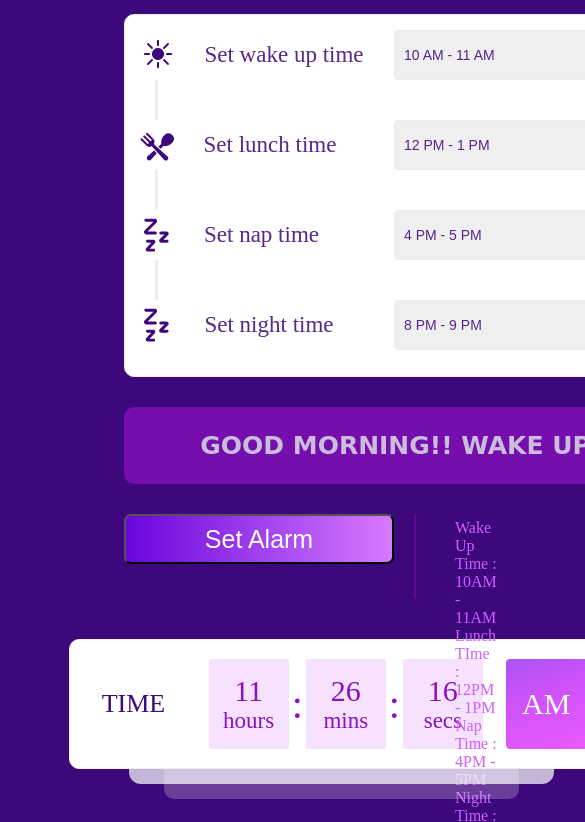
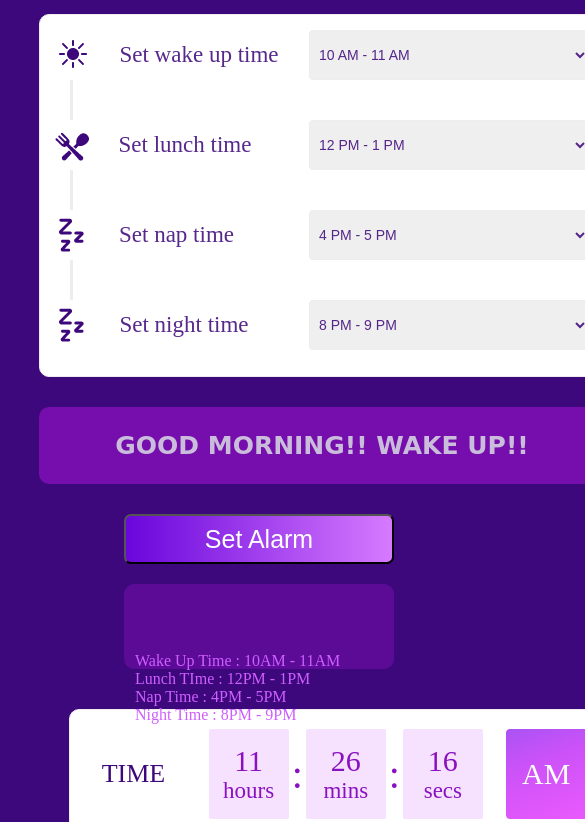
Before and after one commit to SagarKushwa/digital_clock_project_js, a plain HTML site: page index.html in a window 390 px wide. Shown: the part 68-890 px from the top of the page, 585 px wide, since content can reach past the window. Drawn offline with Linux system fonts and the light colour scheme.

Commit message:
More Responsive

```diff
--- a/style.css
+++ b/style.css
@@ -285,4 +285,22 @@ body
     {
         margin-left: 10%;
     }
+
+    .cont
+    {
+        flex-direction: column;
+    }
+
+    .timingboxcontent
+    {
+        position: absolute;
+        left: 130px;
+        top: 715px;
+        margin: 5px;
+    }
+
+    .clock-logo, .set-time-box, .good-morning-box
+    {
+        margin-left: 10%;
+    }
 }
```
